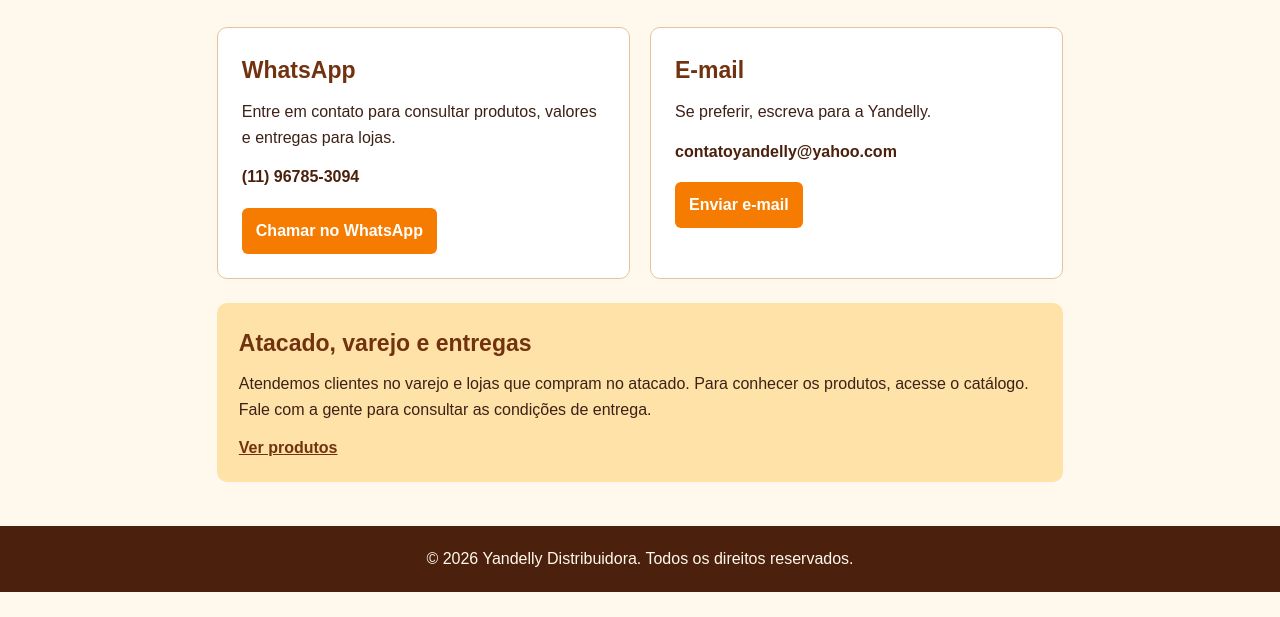
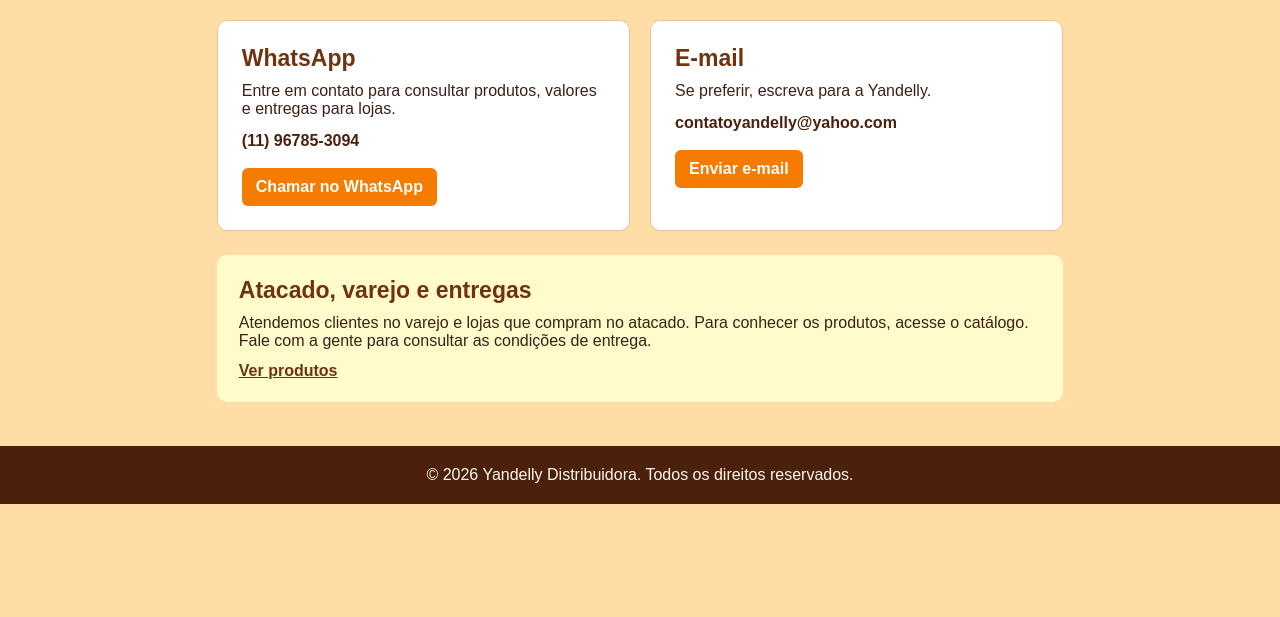
Before and after one commit to Luiza-l/Yandelly, a plain HTML site: page contato.html in a window 1280 px wide. Shown: the part 183-800 px from the top of the page. Drawn offline with Linux system fonts and the light colour scheme.

Commit message:
mudanças na página produtos

```diff
--- a/contato.css
+++ b/contato.css
@@ -1,3 +1,4 @@
+
 * {
     box-sizing: border-box;
     margin: 0;
@@ -5,12 +6,12 @@
 }
 
 body {
-    background-color: #fff8ed;
+    background-color: #ffdda5;
     color: #3d2116;
     font-family: Arial, Helvetica, sans-serif;
-    line-height: 1.6;
 }
 
+/*-----navba----*/
 .topo {
     align-items: center;
     background-color: #ffffff;
@@ -19,7 +20,6 @@ body {
     grid-template-columns: 1fr auto 1fr;
     justify-content: space-between;
     padding: 8px 6%;
-    position: sticky;
     top: 0;
     z-index: 10;
 }
@@ -59,6 +59,7 @@ nav {
     color: #ffffff;
 }
 
+/*----contato----*/
 .pagina-contato {
     margin: 0 auto;
     max-width: 1000px;
@@ -121,7 +122,7 @@ nav {
 }
 
 .informacao-entrega {
-    background-color: #ffe2a8;
+    background-color: #fffbca;
     border-radius: 10px;
     margin-top: 24px;
     padding: 22px;
@@ -134,6 +135,7 @@ nav {
     margin-top: 12px;
 }
 
+/*----rodapé------*/
 .rodape {
     background-color: #4b210d;
     color: #fff8ed;
@@ -141,6 +143,7 @@ nav {
     text-align: center;
 }
 
+/*----celular e tablet----*/
 @media (max-width: 700px) {
     .topo {
         display: flex;
--- a/main.js
+++ b/main.js
@@ -1,12 +1,9 @@
-// Número da empresa no formato internacional, apenas com números.
 const numeroWhatsApp = "5511967853094";
 
-// Recebe o produto clicado e monta a mensagem para o WhatsApp.
 function consultarWhatsApp(nomeProduto) {
     const mensagem = `Olá! Vim pelo site da Yandelly e gostaria de saber mais sobre o produto ${nomeProduto}.`;
     const mensagemCodificada = encodeURIComponent(mensagem);
     const linkWhatsApp = `https://wa.me/${numeroWhatsApp}?text=${mensagemCodificada}`;
 
-    // Abre uma nova aba com a conversa pronta para ser enviada.
     window.open(linkWhatsApp, "_blank");
 }
--- a/sobrenos.css
+++ b/sobrenos.css
@@ -1,3 +1,4 @@
+
 * {
     box-sizing: border-box;
     margin: 0;
@@ -5,12 +6,13 @@
 }
 
 body {
-    background-color: #fff8ed;
+    background-color: #ffdda5;
     color: #3d2116;
     font-family: Arial, Helvetica, sans-serif;
-    line-height: 1.6;
+
 }
 
+/*----navbar-----*/
 .topo {
     align-items: center;
     background-color: #ffffff;
@@ -59,6 +61,7 @@ nav {
     color: #ffffff;
 }
 
+/*----história----*/
 .pagina-historia {
     margin: 0 auto;
     max-width: 1100px;
@@ -113,6 +116,7 @@ nav {
     object-fit: contain;
 }
 
+/*----rodapé----*/
 .rodape {
     background-color: #4b210d;
     color: #fff8ed;
@@ -120,6 +124,7 @@ nav {
     text-align: center;
 }
 
+/*----telas menores----*/
 @media (max-width: 700px) {
     .topo {
         display: flex;
```
Also changed, not shown: produtos.css (+9 -2 lines), style.css (+8 -1 lines).
